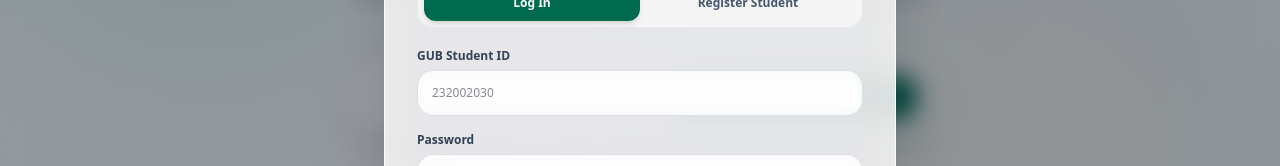
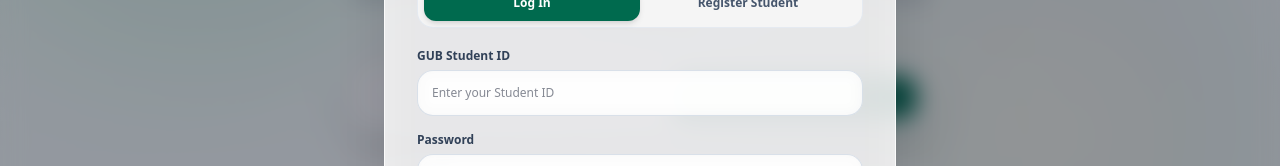
Before and after one commit to fatemaprithu30/SmartCafe, a React (Vite) app: page / in a window 1280 px wide. Both pictures are taken after a click on the button "View Cart". Shown: the part 387-553 px from the top of the page. Built offline with nearby package versions, Linux system fonts and the light colour scheme; no server answers; the database is empty.

Commit message:
Update GUB Student ID placeholder to "Enter your Student ID" on login tab
Co-authored-by: fatemaprithu30 <309784872+fatemaprithu30@users.noreply.github.com>

```diff
--- a/src/components/AuthModal.tsx
+++ b/src/components/AuthModal.tsx
@@ -267,7 +267,7 @@ export const AuthModal: React.FC<AuthModalProps> = ({
                 required
                 value={studentIdInput}
                 onChange={(e) => setStudentIdInput(e.target.value)}
-                placeholder="232002030"
+                placeholder="Enter your Student ID"
                 className="w-full glass-input rounded-2xl p-3.5 text-xs text-slate-900 font-medium"
               />
             </div>
```
